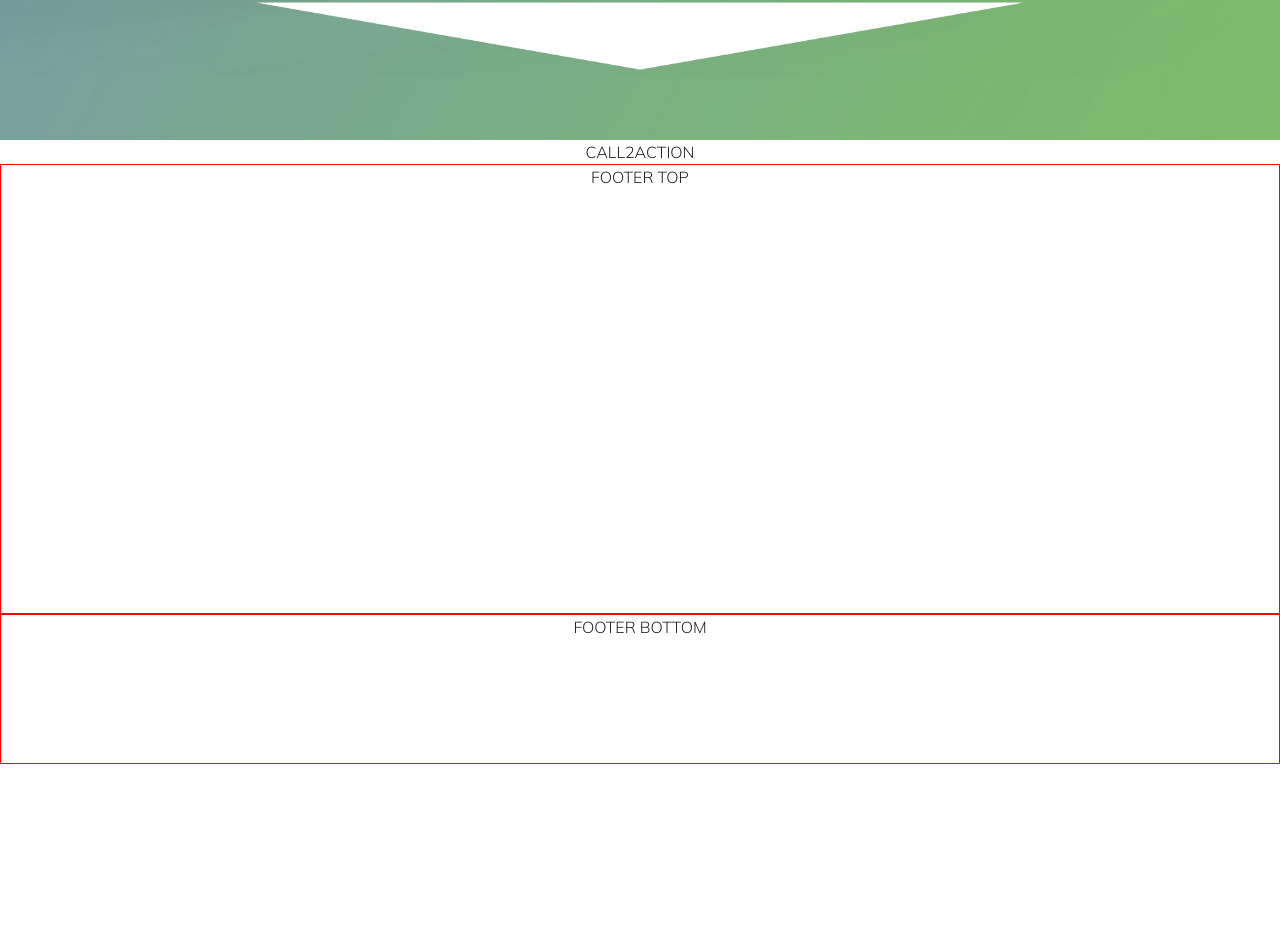
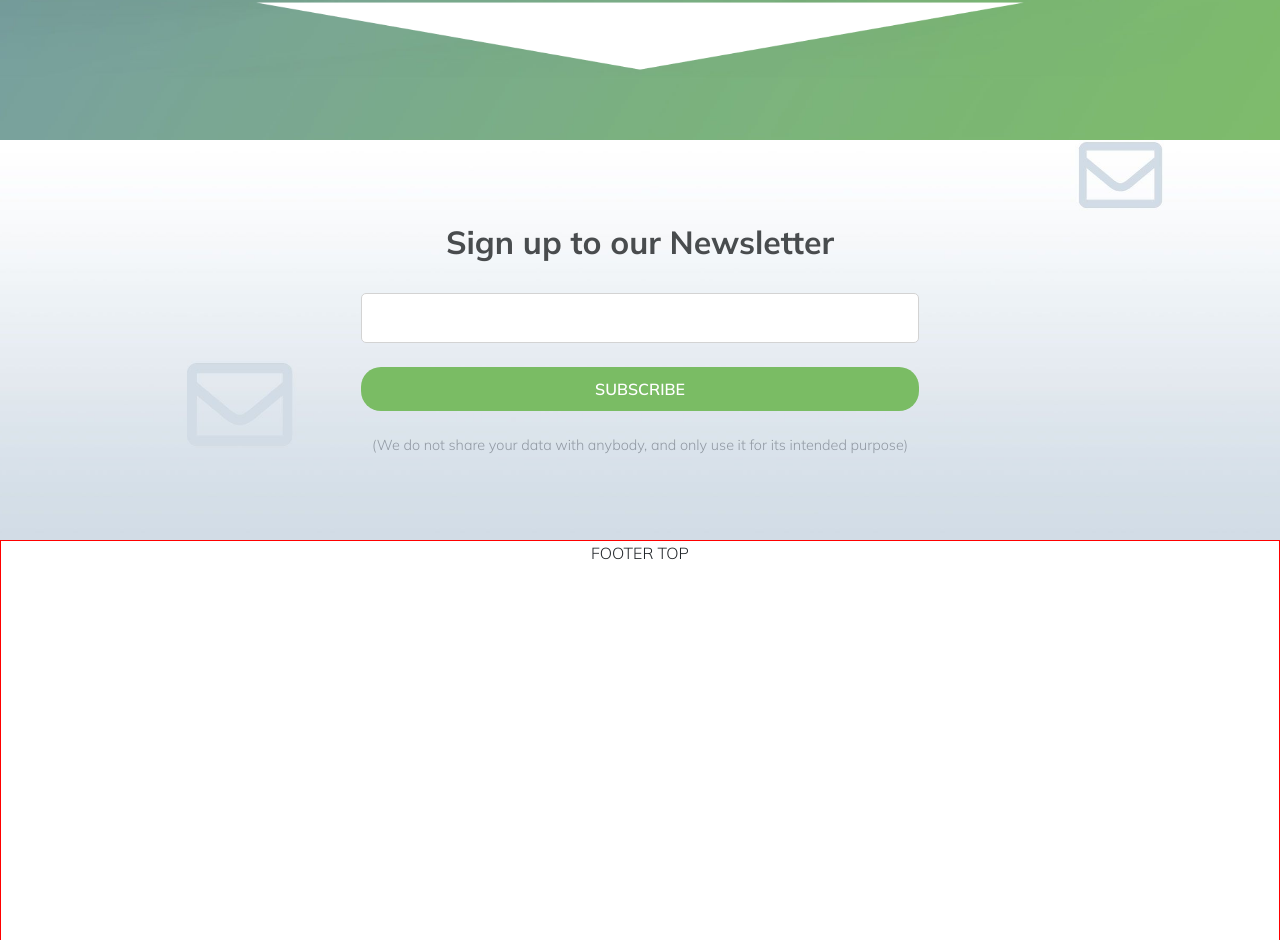
Before and after one commit to nicolozibra1/proj-html-vuejs, a Vue app: page / in a window 1280 px wide. Shown: the part 5100-6040 px from the top of the page. Before the commit the page ends 5864 px from the top, so only its background shows below. Built offline with nearby package versions, Linux system fonts and the light colour scheme.

Commit message:
main-added-section-email form

```diff
--- a/src/components/MainComponent.vue
+++ b/src/components/MainComponent.vue
@@ -178,10 +178,20 @@
                 <img src="/images/latestnews-bottom.png" alt="" id="img-bottom">
             </div>
         </section>
-        <!-- CALL2ACTION -->
-        <div class="call2action d-flex justify-content-center align-items-center">
-            CALL2ACTION
-        </div>
+        <!-- EMAIL FORM -->
+        <section class="email-form d-flex justify-content-center align-items-center">
+            <div class="background-email">
+                <img src="/images/newsletter_background.jpg" alt="">
+                <div class="content container d-flex flex-column justify-content-center align-items-center gap-4">
+                    <h2>Sign up to our Newsletter</h2>
+                    <form class="d-flex flex-column w-50 gap-4" @submit.prevent>
+                        <input type="email">
+                        <button>subscribe</button>
+                    </form>
+                    <span>(We do not share your data with anybody, and only use it for its intended purpose)</span>
+                </div>
+            </div>
+        </section>
     </main>
 </template>
 
@@ -599,6 +609,45 @@ import { store } from '../data/store';
             }
         }
     }
+    .email-form{
+        height: 400px;
+        overflow: hidden;
+        position: relative;
+        .background-email{
+            img{
+                width: 2000px;
+                height: 400px;
+            }
+        }
+        .content{
+            position: absolute;
+            top: 50%;
+            left: 50%;
+            transform: translate(-50%, -50%);
+            h2{
+                font-weight: 700;
+                color: $mydarkGrey;
+            }
+            span{
+                color: $mygrey;
+                font-size: 0.9rem;
+            }
+            input{
+                border: 1px solid lightgrey;
+                height: 50px;
+                border-radius: 5px;
+            }
+            button{
+                color: white;
+                text-transform: uppercase;
+                font-weight: 600;
+                background-color: $mygreen;
+                border: transparent;
+                padding: 10px 30px;
+                border-radius: 20px;
+            }
+        }
+    }
     .debug{
         border: 1px solid blue;
     }
```
